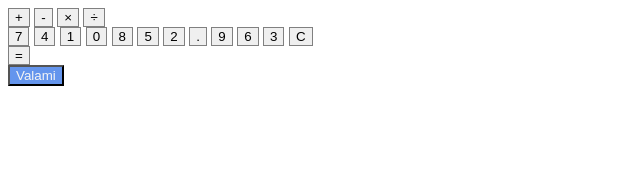
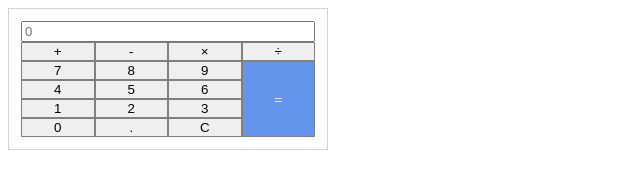
Before and after one commit to rhetesi/calculator, a plain HTML site: page index.html in a window 1280 px wide. Shown: the whole page, without its empty margins (0-640 px from the left). Drawn offline with Linux system fonts and the light colour scheme.

Commit message:
The basics of the calculator's look

```diff
--- a/assets/calculator.css
+++ b/assets/calculator.css
@@ -9,13 +9,61 @@ body {
     width: 100%;
 }
 
+.calculator__main {
+    border: 1px lightgrey solid;
+    padding: .75rem;
+    height: 25%;
+    width: 25%;
+}
+
+.display__row {
+    display: flex;
+}
+
+.display {
+    flex: 100%;
+}
+
 .btn {
     border: 1px grey solid;
     border-radius: 0;
 }
-.btn__example {
+
+.operation__row {
+    display: flex;
+}
+
+.operation__row .btn {
+    flex: 25%;
+}
+
+.numberpad__main {
+    display: flex;
+}
+
+.numbers {
+    flex: 75%;
+    flex-shrink: 1;
+    flex-wrap: wrap;
+    display: flex;
+}
+
+.numbers .btn {
+    flex: 33%;
+}
+
+.equal {
+    flex: 25%;
+    display: flex;
+    /*align-items: stretch;*/
+    /*align-content: stretch;*/
+}
+
+.btn__equal {
+    align-self: stretch; /* vagy a befoglaló div-jében 'align-item: stretch', viszont az minden elemre vonatkozik. */
     background-color: cornflowerblue;
     color: whitesmoke;
+    flex: 25%;
 }
 
 /*
--- a/index.html
+++ b/index.html
@@ -1,11 +1,13 @@
 <!DOCTYPE html>
 <html lang="en">
+
 <head>
     <meta charset="UTF-8">
     <meta name="viewport" content="width=device-width, initial-scale=1.0">
     <title>Calculator</title>
     <link rel="stylesheet" href="./assets/calculator.css">
 </head>
+
 <body>
 
     <!--
@@ -23,35 +25,43 @@ Kell:
 -->
 
 
+
+
     <div class="calculator__main">
-    <div class="calculator__display"></div>
-    <div class="btn__operation">
+        <div class="display__row"><input type="text" class="display" placeholder="0"></div>
+        <div class="operation__row">
             <button class="btn plus">+</button>
             <button class="btn minus">-</button>
             <button class="btn multiply">&times;</button>
             <button class="btn division">&div;</button>
         </div>
-    <div class="btn__normal">
+        <div class="numberpad__main">
+            <div class="numbers">
                 <button class="btn">7</button>
+                <button class="btn">8</button>
+                <button class="btn">9</button>
+
                 <button class="btn">4</button>
+                <button class="btn">5</button>
+                <button class="btn">6</button>
+
                 <button class="btn">1</button>
+                <button class="btn">2</button>
+                <button class="btn">3</button>
+
                 <button class="btn">0</button>
-        <button class="btn">8</button>
-        <button class="btn">5</button>
-        <button class="btn">2</button>
                 <button class="btn">.</button>
-        <button class="btn">9</button>
-        <button class="btn">6</button>
-        <button class="btn">3</button>
-        <button class="btn clear">C</button>
+                <button class="btn btn__clear">C</button>
             </div>
-    <div class="btn__equal">
-        <button class="btn equal">=</button>
+            <div class="equal">
+                <button class="btn btn__equal">=</button>
             </div>
         </div>
 
-<div><button class="btn__example">Valami</button></div>
+    </div>
+
 
     <script src="./assets/calculator.js"></script>
 </body>
+
 </html>
```
Lines whose indentation alone changed are shown as unchanged.
